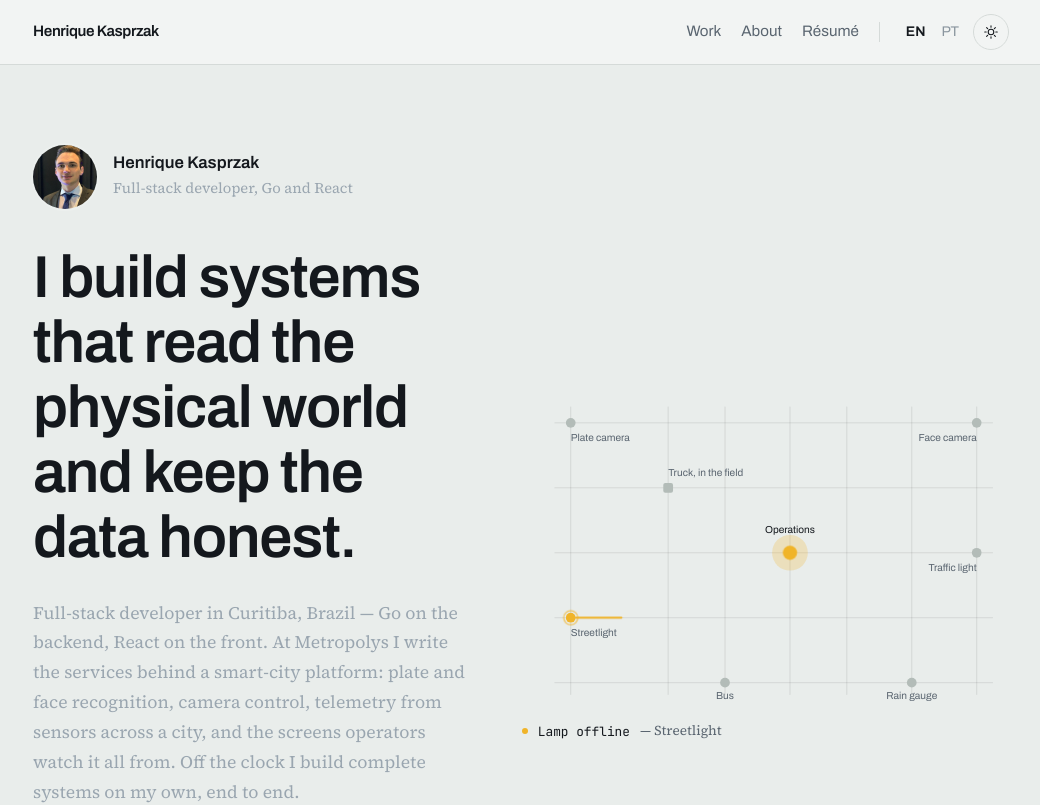
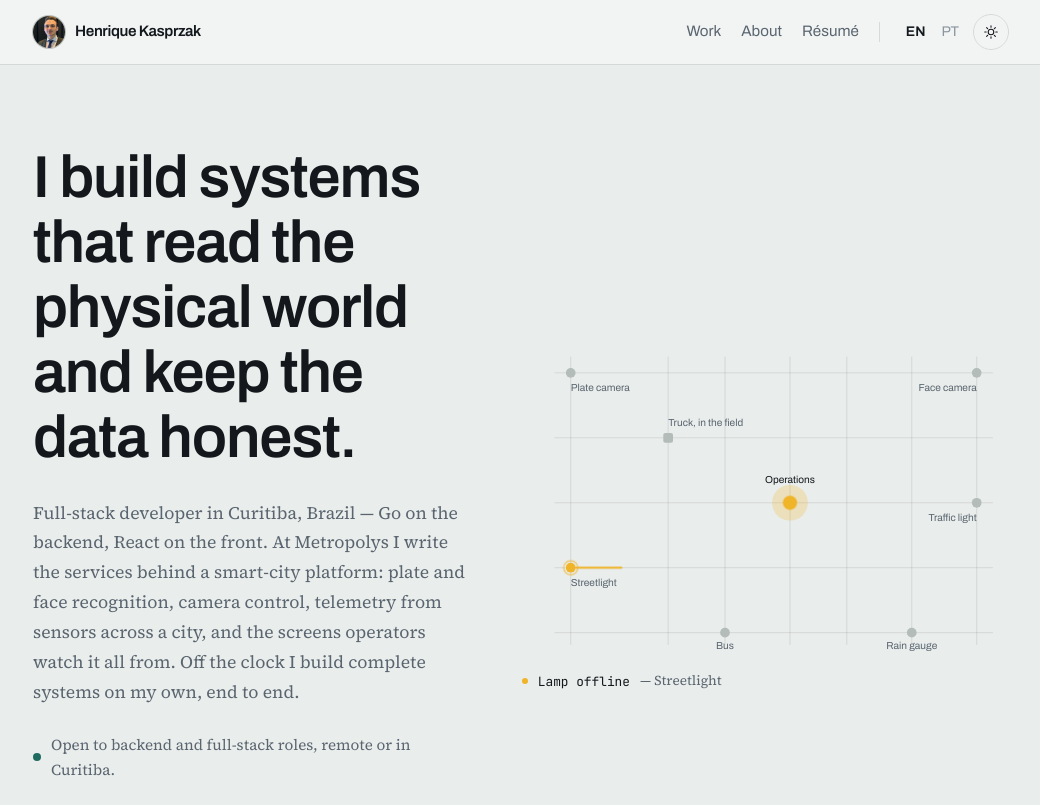
Before and after one commit to IkkiDK/ikki.dev.br, a Next.js app: page /en in a window 1280 px wide. Shown: the top 805 px of the page, without its empty margins (119-1159 px from the left). Built offline with nearby package versions, Linux system fonts and the light colour scheme.

Commit message:
refactor: move the portrait to the header
The photo sits beside the wordmark; the name-and-role block that
repeated the header inside the hero is removed, along with the unused
role strings. The hero's remaining classes switch to the theme tokens
introduced in the previous commit.

```diff
--- a/src/app/[locale]/page.tsx
+++ b/src/app/[locale]/page.tsx
@@ -1,4 +1,3 @@
-import Image from "next/image";
 import Link from "next/link";
 import { notFound } from "next/navigation";
 import { CitySignals } from "@/components/city-signals";
@@ -16,36 +15,19 @@ export default async function HomePage({ params }: { params: Promise<{ locale: s
 
   return (
     <>
-      <section className="border-b border-white/10 bg-[var(--hero-bg)] text-[var(--hero-fg)]">
+      <section className="border-b border-[var(--hero-line)] bg-[var(--hero-bg)] text-[var(--hero-fg)]">
         <div className="mx-auto grid w-full max-w-5xl gap-x-12 gap-y-12 px-6 pb-16 pt-16 sm:pt-20 lg:grid-cols-[minmax(0,0.95fr)_minmax(0,1.05fr)] lg:items-center">
           <div className="min-w-0">
-            <div className="mb-9 flex items-center gap-4">
-              <Image
-                src="/henrique-kasprzak.jpg"
-                alt={dict.hero.photoAlt}
-                width={64}
-                height={64}
-                priority
-                className="size-16 rounded-full object-cover ring-2 ring-white/15"
-              />
-              <div>
-                <p className="font-[family-name:var(--font-display)] text-[1.05rem] font-semibold leading-tight">
-                  {dict.hero.name}
-                </p>
-                <p className="mt-0.5 text-[0.92rem] text-[#9aa6b0]">{dict.hero.role}</p>
-              </div>
-            </div>
-
             <h1 className="max-w-[19ch] text-[clamp(2.3rem,5vw,3.7rem)] font-semibold leading-[1.02] tracking-[-0.025em] [font-stretch:108%]">
               {dict.hero.headline}
             </h1>
 
-            <p className="mt-7 max-w-[56ch] text-[1.1rem] leading-[1.7] text-[#9aa6b0]">
+            <p className="mt-7 max-w-[56ch] text-[1.1rem] leading-[1.7] text-[var(--hero-muted)]">
               {dict.hero.intro}
             </p>
 
-            <p className="mt-6 flex items-center gap-2.5 text-[0.95rem] text-[#9aa6b0]">
-              <span aria-hidden="true" className="size-2 rounded-full bg-live" />
+            <p className="mt-6 flex items-center gap-2.5 text-[0.95rem] text-[var(--hero-muted)]">
+              <span aria-hidden="true" className="size-2 rounded-full bg-[var(--live-ink)]" />
               {dict.hero.availability}
             </p>
 
@@ -58,7 +40,7 @@ export default async function HomePage({ params }: { params: Promise<{ locale: s
               </Link>
               <a
                 href={`https://wa.me/${site.whatsapp.number}`}
-                className="rounded-full border border-white/20 px-5 py-2.5 font-[family-name:var(--font-display)] text-[0.92rem] text-[var(--hero-fg)] transition-colors hover:border-[var(--accent)] hover:text-[var(--accent)]"
+                className="rounded-full border border-[var(--line-strong)] px-5 py-2.5 font-[family-name:var(--font-display)] text-[0.92rem] text-[var(--hero-fg)] transition-colors hover:border-[var(--accent)] hover:text-[var(--accent-ink)]"
               >
                 {dict.hero.whatsappCta}
               </a>
--- a/src/components/site-header.tsx
+++ b/src/components/site-header.tsx
@@ -1,3 +1,4 @@
+import Image from "next/image";
 import Link from "next/link";
 import { LocaleSwitch } from "@/components/locale-switch";
 import { NavLink } from "@/components/nav-link";
@@ -12,8 +13,16 @@ export function SiteHeader({ locale, dict }: { locale: Locale; dict: Dictionary
       <div className="mx-auto flex min-h-16 w-full max-w-5xl flex-wrap items-center justify-between gap-x-6 gap-y-2 px-6 py-3">
         <Link
           href={`/${locale}`}
-          className="font-[family-name:var(--font-display)] text-[0.95rem] font-semibold tracking-tight"
+          className="flex items-center gap-2.5 font-[family-name:var(--font-display)] text-[0.95rem] font-semibold tracking-tight"
         >
+          <Image
+            src="/henrique-kasprzak.jpg"
+            alt={dict.hero.photoAlt}
+            width={32}
+            height={32}
+            priority
+            className="size-8 rounded-full object-cover ring-1 ring-[var(--line-strong)]"
+          />
           {dict.hero.name}
         </Link>
 
--- a/src/i18n/en.ts
+++ b/src/i18n/en.ts
@@ -22,7 +22,6 @@ export const en = {
 
   hero: {
     name: "Henrique Kasprzak",
-    role: "Full-stack developer, Go and React",
     photoAlt: "Portrait of Henrique Kasprzak",
     headline: "I build systems that read the physical world and keep the data honest.",
     intro:
--- a/src/i18n/pt.ts
+++ b/src/i18n/pt.ts
@@ -24,7 +24,6 @@ export const pt: Dictionary = {
 
   hero: {
     name: "Henrique Kasprzak",
-    role: "Desenvolvedor full-stack, Go e React",
     photoAlt: "Retrato de Henrique Kasprzak",
     headline: "Construo sistemas que leem o mundo físico e mantêm os dados íntegros.",
     intro:
```
